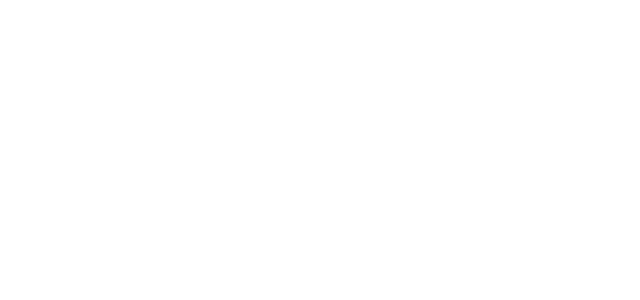
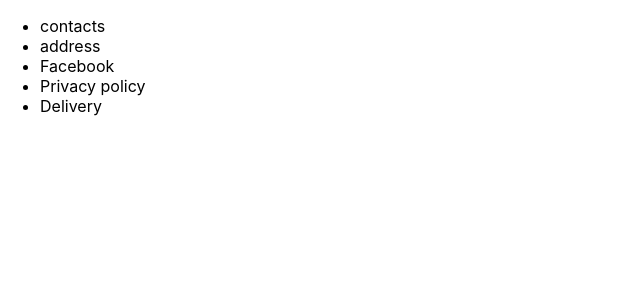
Before and after one commit to Nosov-Pavel/react-app-aject, a React (Create React App) app: page / in a window 1280 px wide. Shown: the top 300 px of the page, without its empty margins (0-640 px from the left). Built offline with nearby package versions, Linux system fonts and the light colour scheme.

Commit message:
Footer[]

```diff
--- a/src/Footer.js
+++ b/src/Footer.js
@@ -1,9 +1,13 @@
 function Footer(){
+    const footerMenu = ['contacts', 'address', 'Facebook', 'Privacy policy', 'Delivery' ];
     return(
-        <div>
-
-
-        </div>
+      <ul>
+          <li>{footerMenu[0]}</li>
+          <li>{footerMenu[1]}</li>
+          <li>{footerMenu[2]}</li>
+          <li>{footerMenu[3]}</li>
+          <li>{footerMenu[4]}</li>
+      </ul>
     );
 }
 export default Footer;
```
